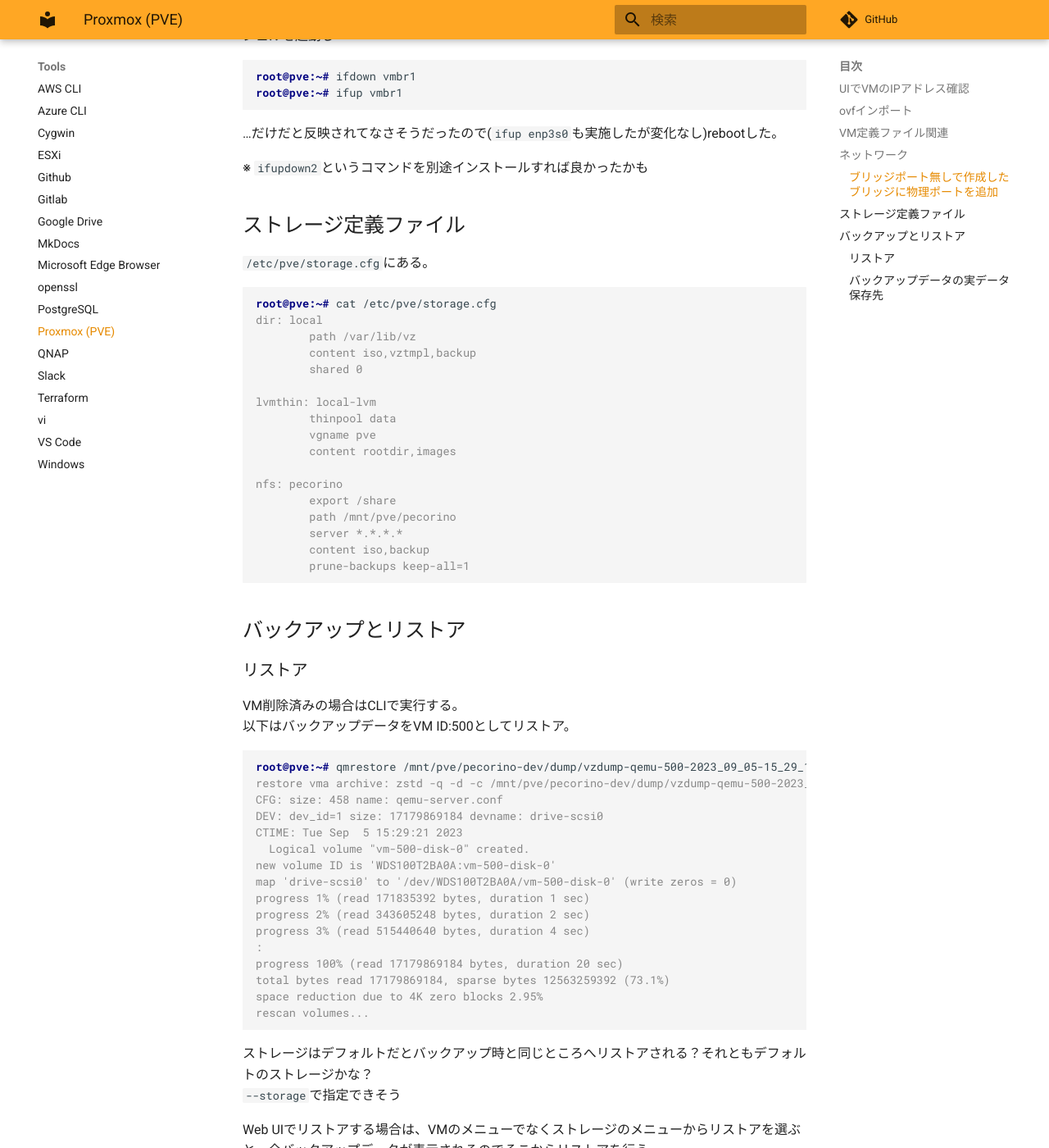
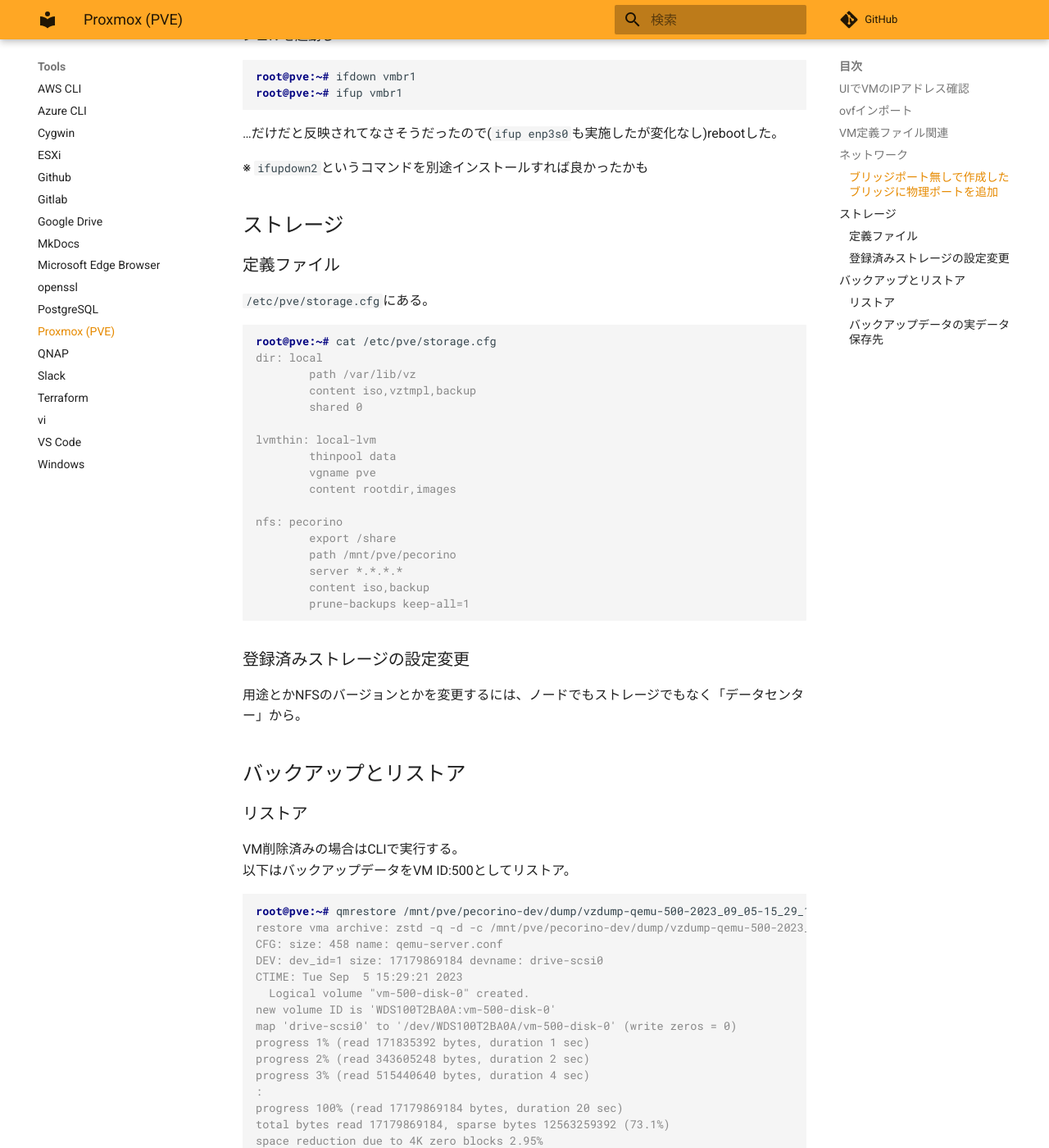
Before and after one commit to zaki-lknr/docs, an MkDocs documentation site: the page built from docs/Tools/proxmox.md, in a window 1280 px wide and 1400 px high, scrolled down 1869 px. Shown: the whole window at 82% size. Built offline with MkDocs 1.6.1 and Material for MkDocs 9.7.7, drawn with Linux system fonts in a browser that asks for light colours; comment, search, counter and statistics services are not loaded.

Commit message:
add: tools/proxmox: 登録済みストレージの設定

````diff
--- a/docs/Tools/proxmox.md
+++ b/docs/Tools/proxmox.md
@@ -94,7 +94,9 @@ root@pve:~# ifup vmbr1
 
 ※ `ifupdown2`というコマンドを別途インストールすれば良かったかも
 
-## ストレージ定義ファイル
+## ストレージ
+
+### 定義ファイル
 
 `/etc/pve/storage.cfg`にある。
 
@@ -117,6 +119,10 @@ nfs: pecorino
         content iso,backup
         prune-backups keep-all=1
 ```
+
+### 登録済みストレージの設定変更
+
+用途とかNFSのバージョンとかを変更するには、ノードでもストレージでもなく「データセンター」から。
 
 ## バックアップとリストア
 
````
